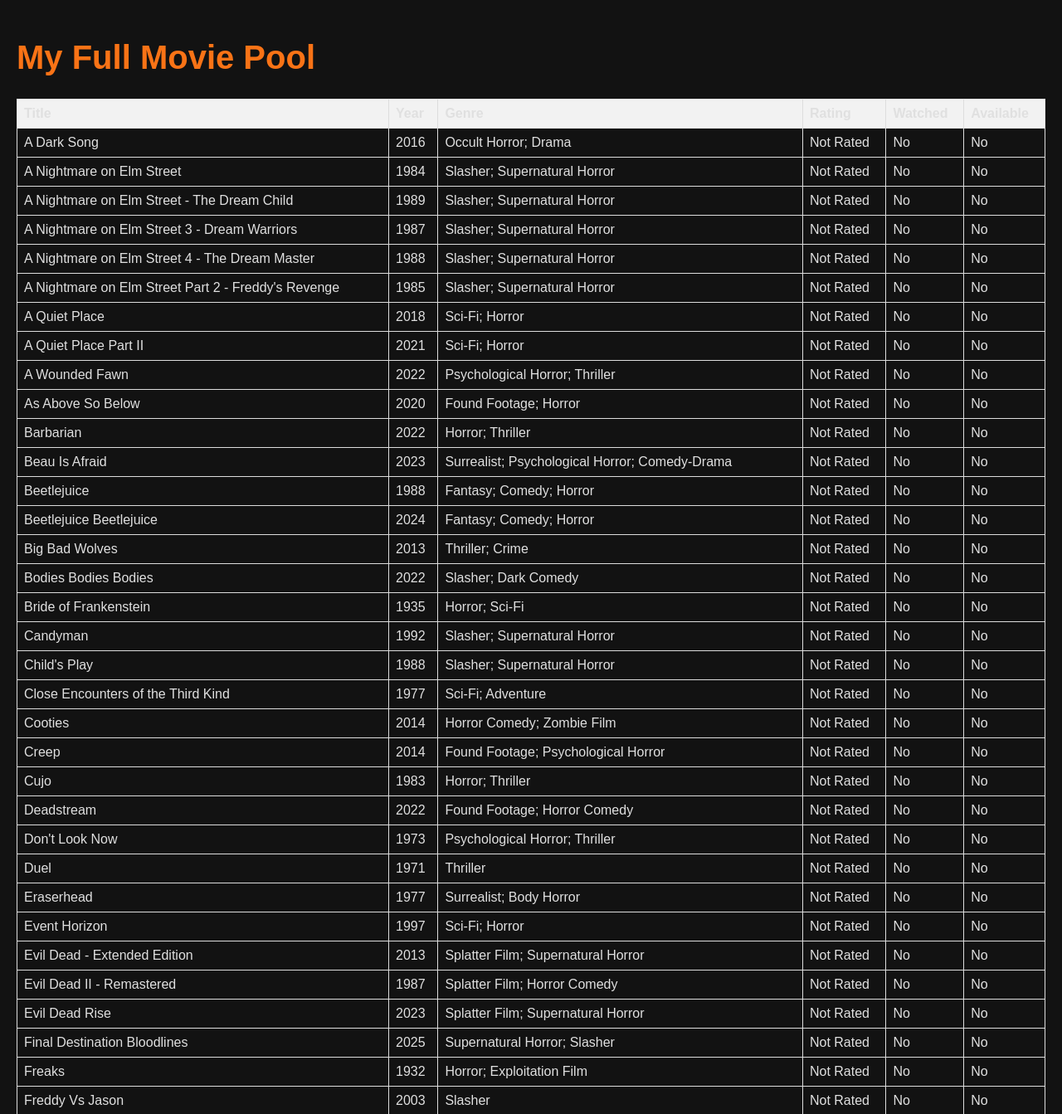
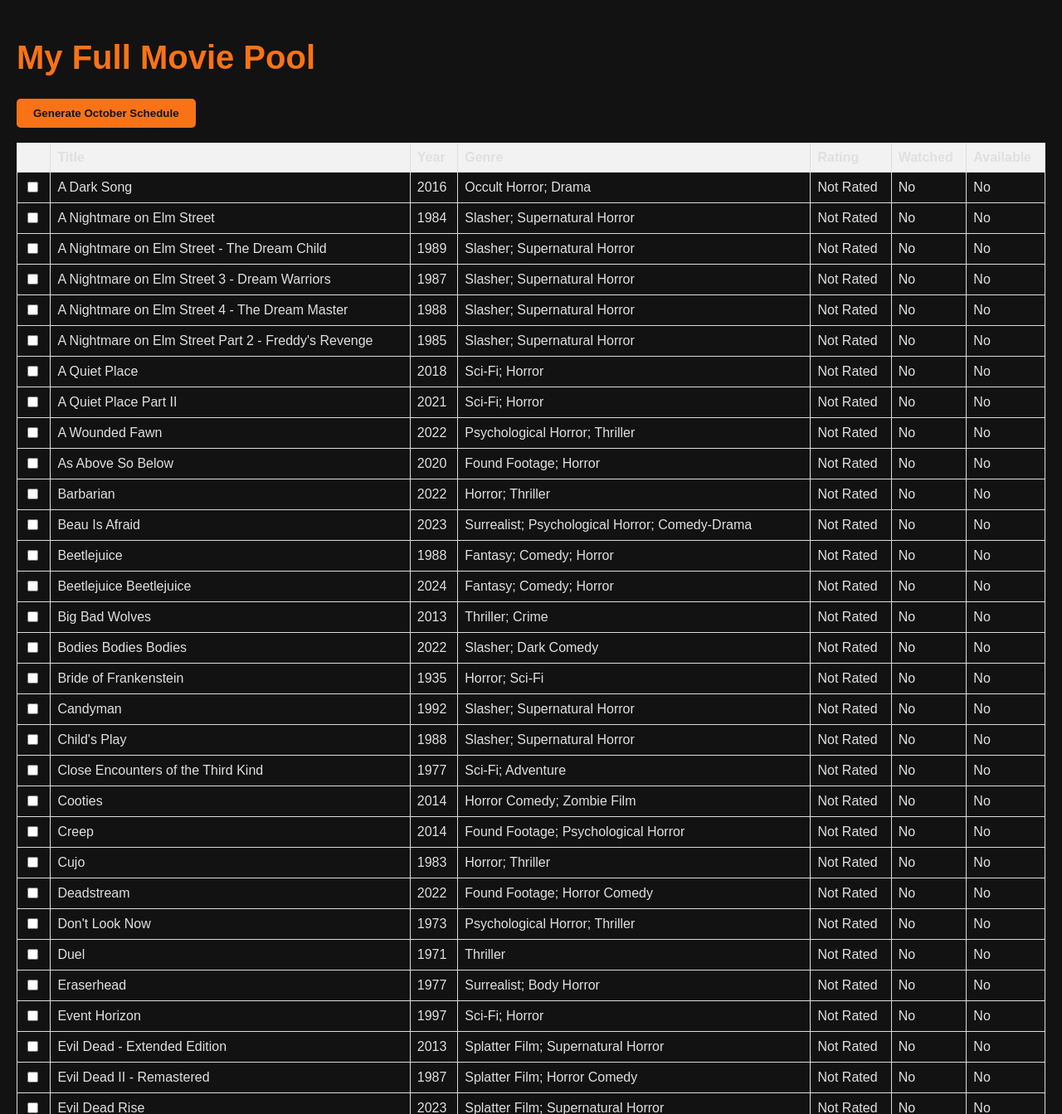
Before and after one commit to Quinn87/movie-marathon, a Django app: page /pool/ in a window 1280 px wide. Shown: the top 1343 px of the page at 83% size. Run offline with Django 5.2, Linux system fonts and the light colour scheme; data comes from the database, SQL or seed files in the repository; both versions use the stored data as it was after the commit.

Commit message:
Add watched year tracking and schedule generation functionality

```diff
--- a/movies/models.py
+++ b/movies/models.py
@@ -11,10 +11,7 @@ class Movie(models.Model):
     notes = models.TextField(null=True, blank=True)
 
     def get_last_watched_year(self):
-        """
-        Returns the year the movie was last watched, or None if never watched.
-        """
-        last_watched = self.schedule_set.order_by('-date').first()
+        last_watched = self.schedule_set.filter(watched_year__isnull=False).order_by('-watched_year').first()
         if last_watched:
             return last_watched.date.year
         return None
@@ -25,6 +22,7 @@ class Movie(models.Model):
 class Schedule(models.Model):
     date = models.DateField(unique=True)
     movie = models.ForeignKey(Movie, on_delete=models.CASCADE)
+    watched_year = models.IntegerField(null=True, blank=True)
 
     def __str__(self):
         return f"{self.date} - {self.movie.title}"
--- a/movies/templates/movies/movie_pool.html
+++ b/movies/templates/movies/movie_pool.html
@@ -1,17 +1,30 @@
 <!DOCTYPE html>
 <html lang="en">
 <head>
-    <meta charset="UTF-8" />
+    <meta charset="UTF-8">
     <title>My Movie Pool</title>
     {% load static %}
     <link rel="stylesheet" href="{% static 'movies/style.css' %}">
 </head>
 <body>
     <h1>My Full Movie Pool</h1>
+
+    {% if messages %}
+        <ul class="messages">
+            {% for message in messages %}
+                <li class="{{ message.tags }}">{{ message }}</li>
+            {% endfor %}
+        </ul>
+    {% endif %}
+
+    <form method="post" action="{% url 'generate_schedule' %}">
+        {% csrf_token %}
+        <button type="submit">Generate October Schedule</button>
+        <br><br>
         <table>
             <thead>
                 <tr>
-          <th>Title</th>
+                    <th></th> <th>Title</th>
                     <th>Year</th>
                     <th>Genre</th>
                     <th>Rating</th>
@@ -22,6 +35,9 @@
             <tbody>
                 {% for movie in movie_list %}
                     <tr>
+                        <td>
+                            <input type="checkbox" name="movies" value="{{ movie.id }}">
+                        </td>
                         <td>{{ movie.title }}</td>
                         <td>{{ movie.release_year }}</td>
                         <td>{{ movie.genre }}</td>
@@ -54,9 +70,9 @@
                 {% endfor %}
             </tbody>
         </table>
+    </form>
 
-    <br />
-    <a href="{% url 'home' %}">Back to Home</a> |
-    <a href="{% url 'add_movies' %}">Add Movies</a>
+    <br>
+    <a href="{% url 'home' %}">Back to Home</a> | <a href="{% url 'add_movies' %}">Add Movies</a>
 </body>
 </html>
--- a/movies/urls.py
+++ b/movies/urls.py
@@ -3,6 +3,8 @@ from . import views
 
 urlpatterns = [
     path('', views.home, name='home'),
+    path('pool/', views.movie_pool, name='movie_pool'),
     path('add-movies/', views.add_movies, name='add_movies'),
-    path('pool/', views.movie_pool, name='movie_pool'),
+    path('generate-schedule/', views.generate_schedule, name='generate_schedule'),
+    path('mark_watched', views.mark_watched, name='mark_watched'),
 ]
--- a/movies/views.py
+++ b/movies/views.py
@@ -1,6 +1,9 @@
 import csv
 import io
-from django.shortcuts import render, redirect
+import random
+from datetime import date, timedelta
+from django.shortcuts import render, redirect, get_object_or_404
+from django.views.decorators.http import require_POST
 from django.contrib import messages #Used for displaying success/error messages
 from .models import Movie, Schedule
 from .forms import MovieUploadForm, MovieForm
@@ -72,3 +75,68 @@ def add_movies(request):
 def movie_pool(request):
     movie_list = Movie.objects.all().order_by('title')
     return render(request, 'movies/movie_pool.html', {'movie_list': movie_list})
+
+def generate_schedule(request):
+    if request.method == 'POST':
+        selected_movie_ids = request.POST.getlist('movies')
+
+        if not selected_movie_ids:
+            messages.error(request, "Please select at lease one movie to schedule.")
+            return redirect('movie_pool')
+
+        #Get the movies from the database
+        movies_to_schedule = list(Movie.objects.filter(id__in=selected_movie_ids))
+
+        #Shuffle the list randomly
+        random.shuffle(movies_to_schedule)
+
+        #Get the current year and the start of October
+        current_year = date.today().year
+        october_start = date(current_year, 10, 1)
+
+        #Clear any existing schedule for current year's October
+        Schedule.objects.filter(date__year=current_year, date__month=10).delete()
+
+        #Create a new schedule
+        for i, movie in enumerate(movies_to_schedule):
+            #If the number of selected movies exceeds the days in October, stop
+            if i>=31:
+                break
+
+            schedule_date = october_start + timedelta(days=i)
+
+            #Create the schedule entry
+            Schedule.objects.create(
+                movie=movie,
+                date=schedule_date
+            )
+
+        messages.success(request, "Your October schedulke has been successfully generated!")
+        return redirect('home')
+
+    #if the user tries to access this page with a GET request, redirect them
+    return redirect('movie_pool')
+
+@require_POST
+def mark_watched(request):
+    schedule_id = request.POST.get('schedule_id')
+    is_watched = request.POST.get('watched')
+
+    schedule_entry = get_object_or_404(Schedule, id=schedule_id)
+
+    if is_watched:
+        schedule_entry.watched_year = date.today().year
+        schedule_entry.save()
+
+        # Update the is_watched status on the related Movie object
+        schedule_entry.movie.is_watched = True
+        schedule_entry.movie.save()
+    else:
+        schedule_entry.watched_year = None
+        schedule_entry.save()
+
+        # Update the is_watched status on the related Movie object
+        schedule_entry.movie.is_watched = False
+        schedule_entry.movie.save()
+
+    return redirect('home')
```
Also changed, not shown: movies/templates/movies/home.html (+12 -6 lines), db.sqlite3, movies/migrations/0002_schedule_watched_year.py (added). Lines whose indentation alone changed are shown as unchanged.
